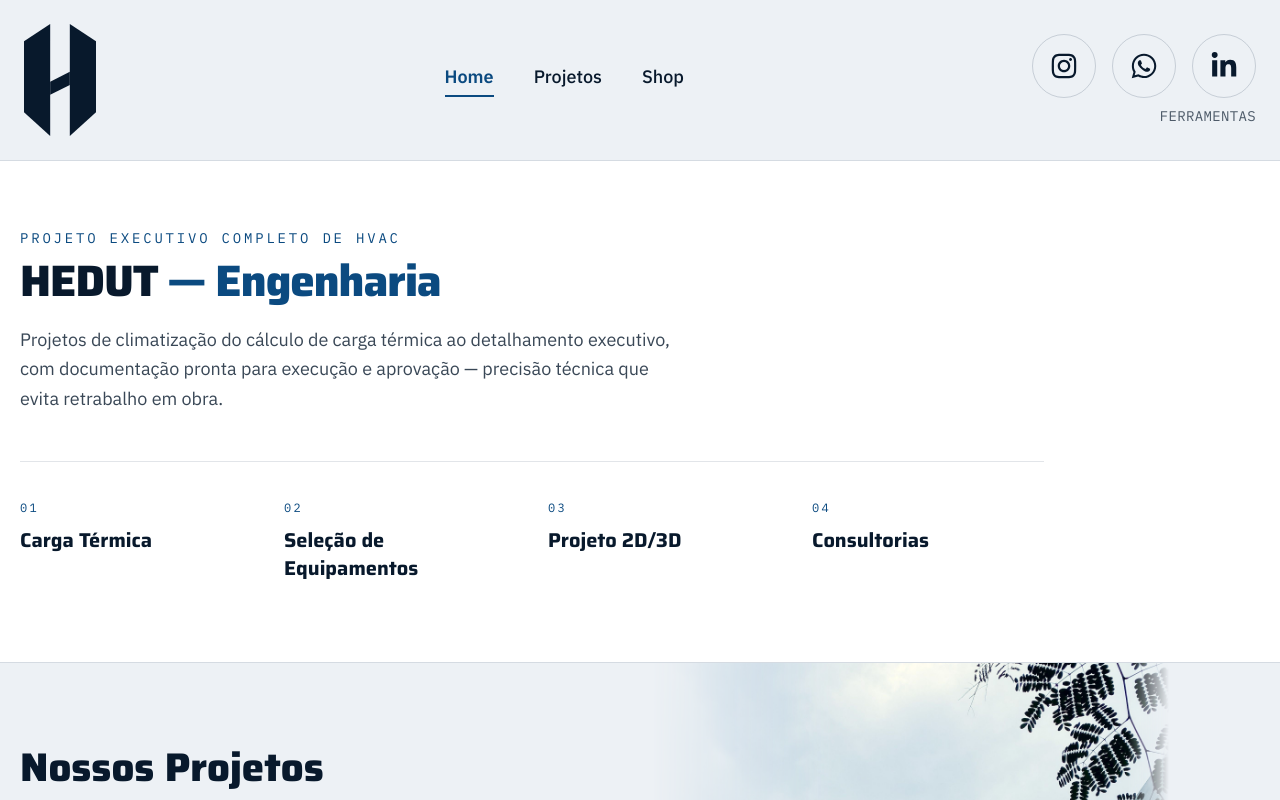
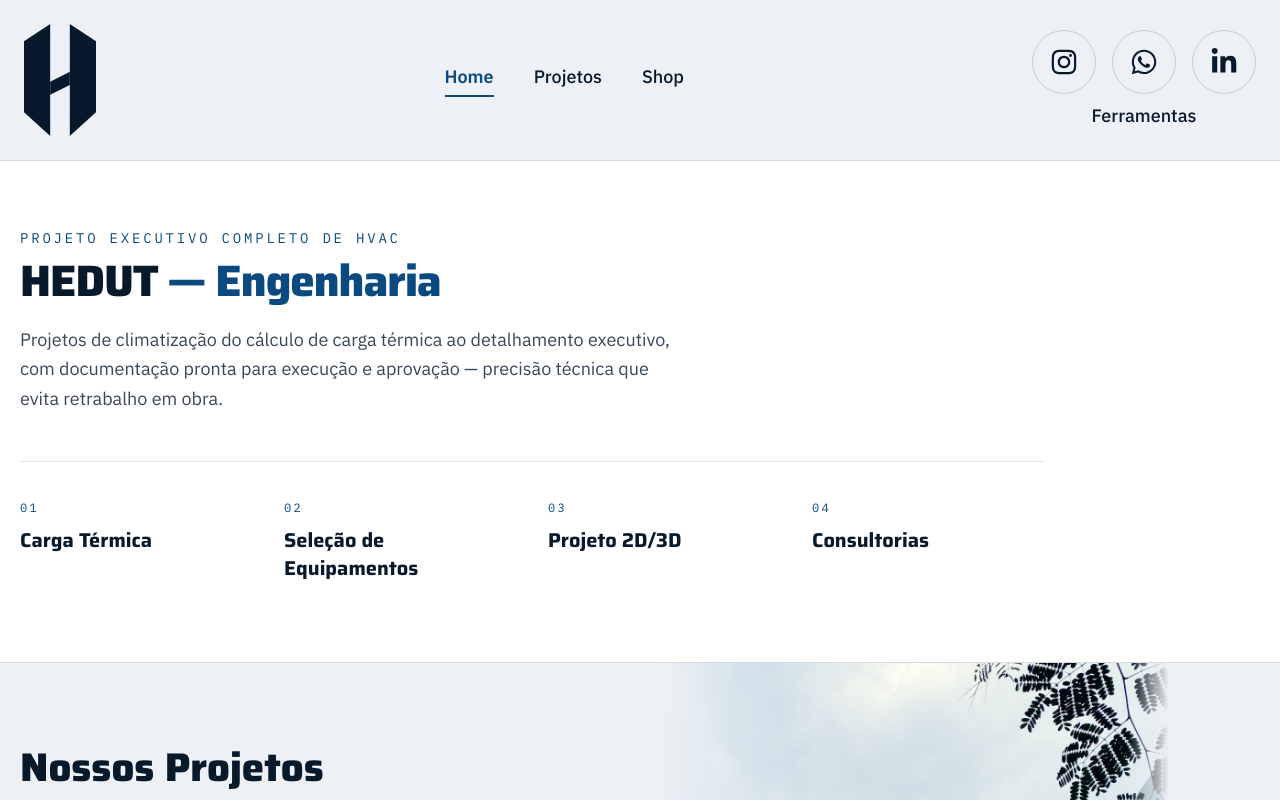
Before and after one commit to rickfelipe20-lgtm/Hedut, a Next.js app: page / in a window 1280 px wide. Shown: the top 800 px of the page. Built offline with nearby package versions, Linux system fonts and the light colour scheme.

Commit message:
Ajusta estilo do link Ferramentas no cabeçalho
Usa a mesma fonte dos links Home/Projetos/Shop (em vez de mono
uppercase) e centraliza abaixo dos ícones sociais em vez de
alinhar à direita.

Co-Authored-By: Claude Sonnet 5 <noreply@anthropic.com>

```diff
--- a/src/app/_components/header.tsx
+++ b/src/app/_components/header.tsx
@@ -47,7 +47,7 @@ const Header = () => {
         </nav>
 
         {/* Ícones sociais */}
-        <div className="order-2 md:order-3 flex flex-col items-end gap-2">
+        <div className="order-2 md:order-3 flex flex-col items-center gap-2">
           <div className="flex gap-3 md:gap-4">
             <a
               href="https://www.instagram.com/hedut.create"
@@ -79,7 +79,7 @@ const Header = () => {
 
           <Link
             href="/ferramentas"
-            className="text-xs md:text-sm font-mono uppercase tracking-wide text-hedut-abissal/70 hover:text-hedut-blue transition"
+            className="text-base md:text-lg font-medium text-hedut-abissal hover:text-hedut-blue transition"
           >
             Ferramentas
           </Link>
```
